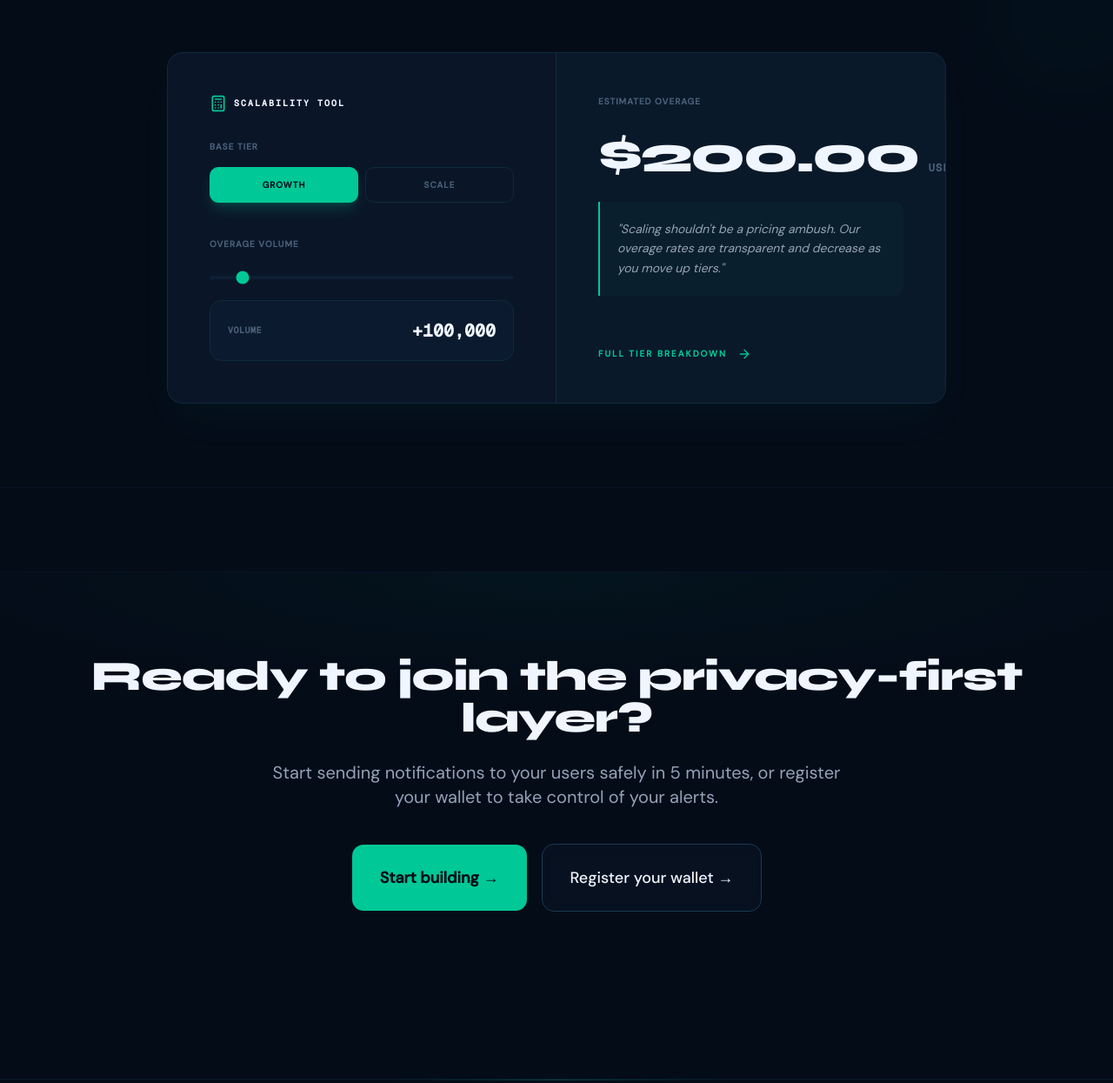
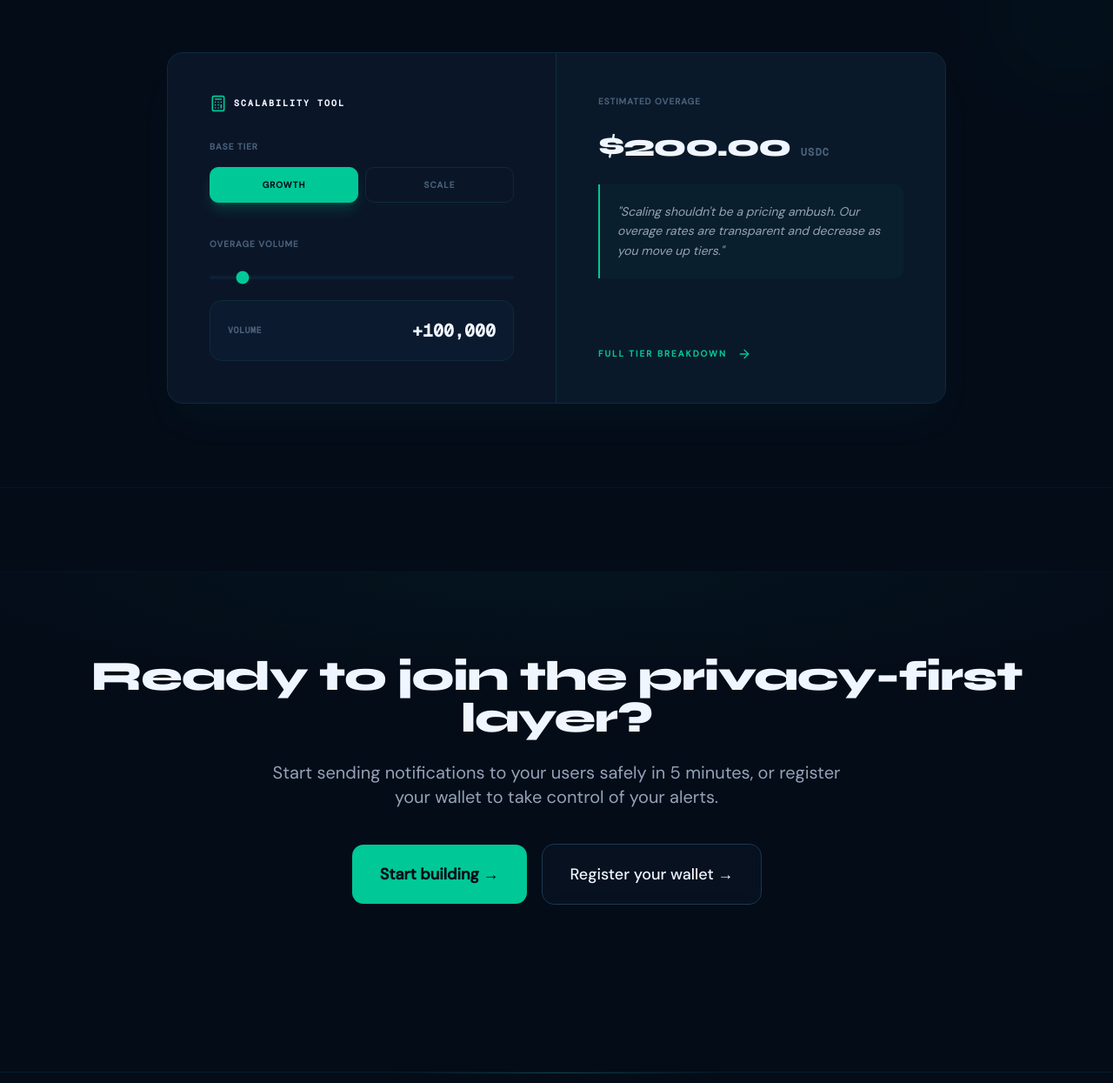
Before and after one commit to heraldhq-protocol/landing-page, a Next.js app: page /pricing in a window 1280 px wide. Shown: the part 1623-2868 px from the top of the page at 87% size. Built offline with nearby package versions, Linux system fonts and the light colour scheme.

Commit message:
feat: made some minor UI fixes

```diff
--- a/components/marketing/home/FinalCTA.tsx
+++ b/components/marketing/home/FinalCTA.tsx
@@ -16,10 +16,10 @@ export default function FinalCTA() {
         </p>
 
         <div className="flex flex-col sm:flex-row items-center justify-center gap-4">
-          <Button size="lg" className="bg-teal text-navy hover:bg-teal/90 font-bold px-8 py-6 h-auto text-lg rounded-xl transition-all hover:scale-105 duration-300">
+          <Button className="bg-teal text-navy hover:bg-teal/90 font-bold px-8 py-5 h-auto text-lg rounded-xl transition-all hover:scale-105 duration-300">
             Start building →
           </Button>
-          <Button variant="outline" size="lg" className="border-border-2 text-text-primary hover:border-teal/40 px-8 py-6 h-auto text-lg rounded-xl bg-card/50 backdrop-blur-sm transition-all hover:scale-105 duration-300">
+          <Button variant="outline" className="border-border-2 text-text-primary hover:border-teal/40 px-8 py-5 h-auto text-lg rounded-xl bg-card/50 backdrop-blur-sm transition-all hover:scale-105 duration-300">
             Register your wallet →
           </Button>
         </div>
--- a/components/marketing/pricing/OverageCalculator.tsx
+++ b/components/marketing/pricing/OverageCalculator.tsx
@@ -76,7 +76,7 @@ export default function OverageCalculator() {
               <div className="space-y-6">
                 <p className="text-[10px] font-bold text-text-muted uppercase tracking-widest">Estimated Overage</p>
                 <div className="flex items-baseline gap-3">
-                    <span className="text-4xl md:text-6xl font-black font-display text-text-primary tracking-tighter">${cost.toFixed(2)}</span>
+                    <span className="text-3xl md:text-4xl font-black font-display text-text-primary tracking-tighter">${cost.toFixed(2)}</span>
                     <span className="text-xs font-mono text-text-muted uppercase tracking-widest font-bold">USDC</span>
                 </div>
                 <div className="p-5 border-l-2 border-teal bg-teal/3 text-sm text-text-secondary leading-relaxed italic rounded-r-lg">
```
